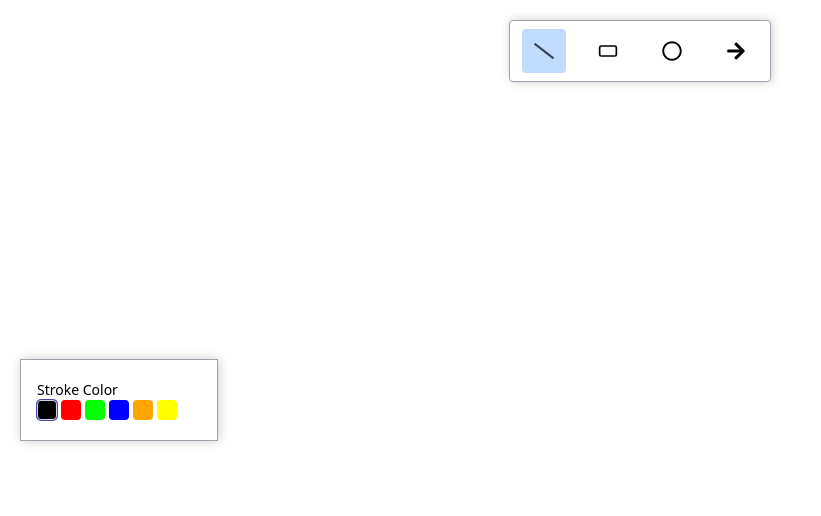
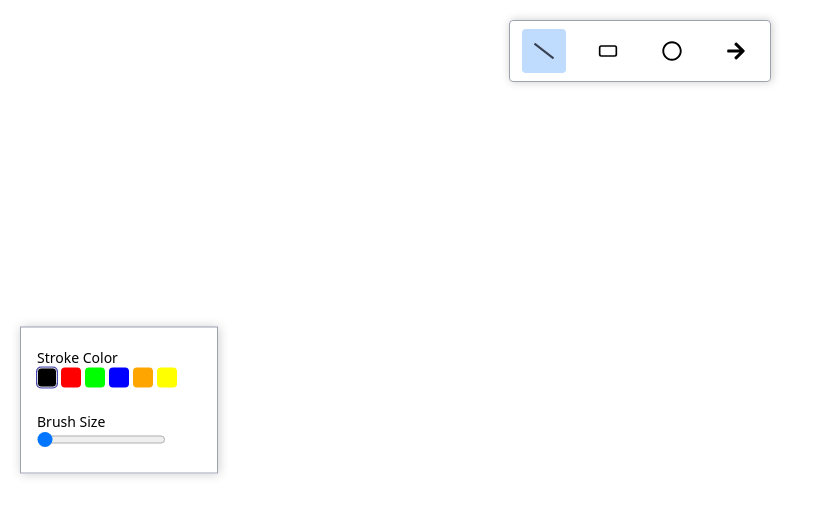
Before and after one commit to Deshdeepak1/whiteboard-app, a React (Vite) app: page / in a window 1280 px wide. Shown: the top 516 px of the page, without its empty margins (0-821 px from the left). Built offline with nearby package versions, Linux system fonts and the light colour scheme.

Commit message:
toolbox: Implement brush size slider

```diff
--- a/src/components/Toolbox/index.jsx
+++ b/src/components/Toolbox/index.jsx
@@ -1,4 +1,10 @@
-import { COLORS, FILL_TOOL_TYPES, STROKE_TOOL_TYPES } from "../../constants";
+import {
+  COLORS,
+  FILL_TOOL_TYPES,
+  SIZE_TOOL_TYPES,
+  STROKE_TOOL_TYPES,
+  TOOL_ITEMS,
+} from "../../constants";
 import classes from "./index.module.css";
 
 import cx from "classnames";
@@ -8,10 +14,13 @@
 
 const Toolbox = () => {
   const { activeToolItem } = useContext(boardContext);
-  const { toolboxState, changeStroke, changeFill } = useContext(toolboxContext);
+  const { toolboxState, changeStroke, changeFill, changeSize } =
+    useContext(toolboxContext);
 
   const strokeColor = toolboxState[activeToolItem]?.stroke;
   const fillColor = toolboxState[activeToolItem]?.fill;
+  const size = toolboxState[activeToolItem]?.size;
+  console.log(size);
 
   return (
     <div className={classes.container}>
@@ -22,6 +31,7 @@
             {Object.keys(COLORS).map((k) => {
               return (
                 <div
+                  key={k}
                   className={cx(classes.colorBox, {
                     [classes.activeColorBox]: strokeColor === COLORS[k],
                   })}
@@ -40,6 +50,7 @@
             {Object.keys(COLORS).map((k) => {
               return (
                 <div
+                  key={k}
                   className={cx(classes.colorBox, {
                     [classes.activeColorBox]: fillColor === COLORS[k],
                   })}
@@ -51,6 +62,19 @@
           </div>
         </div>
       )}
+      {SIZE_TOOL_TYPES.includes(activeToolItem) && (
+        <div className={classes.selectOptionContainer}>
+          <div className={classes.toolboxLabel}>Brush Size</div>
+          <input
+            type="range"
+            min={1}
+            max={10}
+            step={1}
+            value={size}
+            onChange={(event) => changeSize(activeToolItem, event.target.value)}
+          ></input>
+        </div>
+      )}
     </div>
   );
 };
--- a/src/constants.js
+++ b/src/constants.js
@@ -3,6 +3,7 @@
   RECTANGLE: "RECTANGLE",
   CIRCLE: "CIRCLE",
   ARROW: "ARROW",
+  TEXT: "TEXT",
 };
 
 export const TOOL_ACTION_TYPES = {
@@ -30,6 +31,7 @@
 export const TOOLBOX_ACTIONS = {
   CHANGE_STROKE: "CHANGE_STROKE",
   CHANGE_FILL: "CHANGE_FILL",
+  CHANGE_SIZE: "CHANGE_SIZE",
 };
 
 export const FILL_TOOL_TYPES = [TOOL_ITEMS.RECTANGLE, TOOL_ITEMS.CIRCLE];
@@ -39,5 +41,11 @@
   TOOL_ITEMS.CIRCLE,
   TOOL_ITEMS.ARROW,
 ];
+export const SIZE_TOOL_TYPES = [
+  TOOL_ITEMS.LINE,
+  TOOL_ITEMS.RECTANGLE,
+  TOOL_ITEMS.CIRCLE,
+  TOOL_ITEMS.ARROW,
+];
 
 export const ARROW_LENGTH = 20;
--- a/src/store/BoardProvider.jsx
+++ b/src/store/BoardProvider.jsx
@@ -12,7 +12,7 @@
       };
     }
     case BOARD_ACTIONS.DRAW_DOWN: {
-      const { clientX, clientY, stroke, fill } = action.payload;
+      const { clientX, clientY, stroke, fill, size } = action.payload;
       const newElement = createRoughElement(
         state.elements.length,
         clientX,
@@ -23,6 +23,7 @@
           type: state.activeToolItem,
           stroke,
           fill,
+          size,
         },
       );
 
@@ -38,11 +39,12 @@
       const { clientX, clientY } = action.payload;
       const newElements = [...state.elements];
       const index = state.elements.length - 1;
-      const { x1, y1, stroke, fill } = newElements[index];
+      const { x1, y1, stroke, fill, size } = newElements[index];
       const newElement = createRoughElement(index, x1, y1, clientX, clientY, {
         type: state.activeToolItem,
         stroke,
         fill,
+        size,
       });
       newElements[index] = newElement;
       return { ...state, elements: newElements };
@@ -82,6 +84,7 @@
         clientY,
         stroke: toolboxState[boardState.activeToolItem].stroke,
         fill: toolboxState[boardState.activeToolItem].fill,
+        size: toolboxState[boardState.activeToolItem].size,
       },
     });
   };
--- a/src/store/ToolboxProvider.jsx
+++ b/src/store/ToolboxProvider.jsx
@@ -12,6 +12,11 @@
     case TOOLBOX_ACTIONS.CHANGE_FILL: {
       const newState = { ...state };
       newState[action.payload.tool].fill = action.payload.fill;
+      return newState;
+    }
+    case TOOLBOX_ACTIONS.CHANGE_SIZE: {
+      const newState = { ...state };
+      newState[action.payload.tool].size = action.payload.size;
       return newState;
     }
     default:
@@ -60,10 +65,18 @@
     });
   };
 
+  const changeSizeHandler = (tool, size) => {
+    dispatchToolboxAction({
+      type: TOOLBOX_ACTIONS.CHANGE_SIZE,
+      payload: { tool, size },
+    });
+  };
+
   const toolboxContextValue = {
     toolboxState,
     changeStroke: changeStrokeHandler,
     changeFill: changeFillHandler,
+    changeSize: changeSizeHandler,
   };
 
   return (
--- a/src/store/toolbox-context.js
+++ b/src/store/toolbox-context.js
@@ -4,6 +4,7 @@
   toolboxState: {},
   changeStroke: () => {},
   changeFill: () => {},
+  changeSize: () => {},
 });
 
 export default toolboxContext;
--- a/src/utils/element.js
+++ b/src/utils/element.js
@@ -10,7 +10,7 @@
   y1,
   x2,
   y2,
-  { type, stroke, fill },
+  { type, stroke, fill, size },
 ) => {
   const element = {
     id,
@@ -21,6 +21,7 @@
     type,
     fill,
     stroke,
+    size,
   };
 
   const options = {
@@ -34,6 +35,9 @@
 
   if (fill) {
     options.fill = fill;
+  }
+  if (size) {
+    options.strokeWidth = size;
   }
 
   switch (type) {
```
